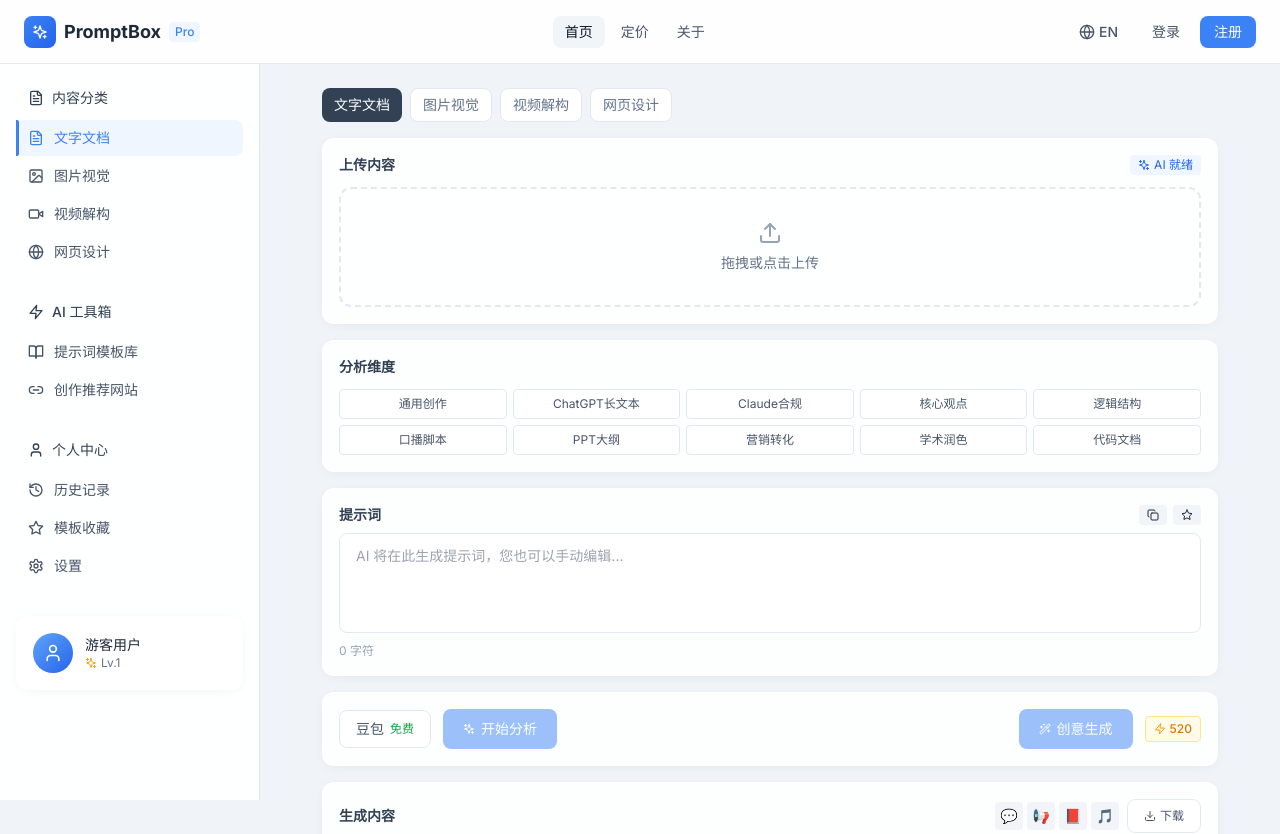
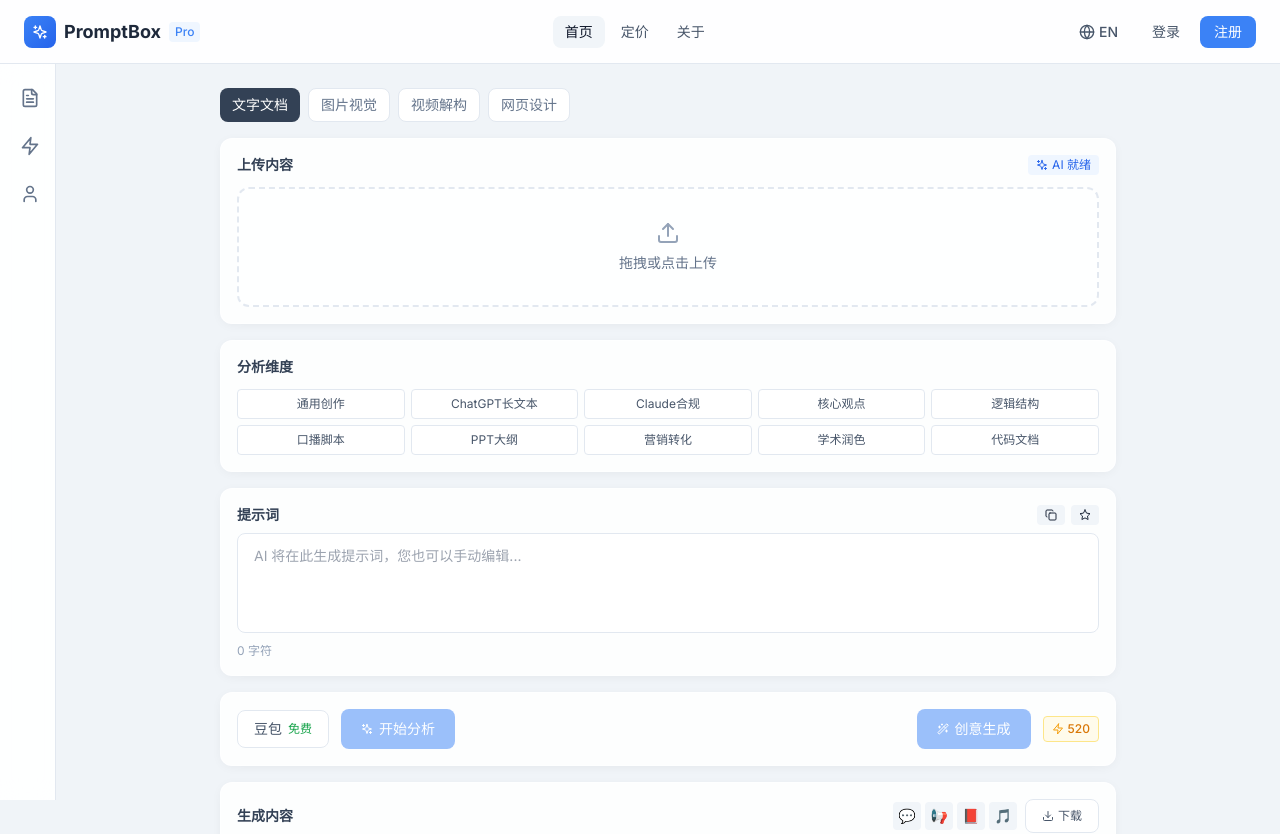
Before and after one commit to oxygen02/promptbox, a Next.js app: page / in a window 1280 px wide. Shown: the top 834 px of the page. Built offline with nearby package versions, Linux system fonts and the light colour scheme.

Commit message:
fix: Sidebar hover expand, clear hierarchy levels

```diff
--- a/src/app/layout.tsx
+++ b/src/app/layout.tsx
@@ -23,7 +23,8 @@ export default function RootLayout({
         <Header />
         <div className="flex pt-16 min-h-screen" style={{ background: '#f0f4f8' }}>
           <Sidebar />
-          <main className="flex-1 md:ml-[260px] min-h-[calc(100vh-4rem)] p-6">
+          {/* 主内容区，margin-left 跟随侧边栏宽度 */}
+          <main className="flex-1 md:ml-[56px] min-h-[calc(100vh-4rem)] p-4 md:p-6 transition-all duration-300">
             <Suspense fallback={
               <div className="flex items-center justify-center min-h-[50vh]">
                 <div className="animate-spin rounded-full h-8 w-8 border-b-2 border-blue-500"></div>
--- a/src/components/Sidebar.tsx
+++ b/src/components/Sidebar.tsx
@@ -15,27 +15,61 @@ import {
   History,
   Star,
   Settings,
-  CreditCard,
-  Sparkles
+  ChevronRight,
+  type LucideIcon,
 } from "lucide-react";
 import { cn } from "@/lib/utils";
 
-const contentCategories = [
-  { key: "text", icon: FileText, label: "文字文档", labelEn: "Text" },
-  { key: "image", icon: Image, label: "图片视觉", labelEn: "Image" },
-  { key: "video", icon: Video, label: "视频解构", labelEn: "Video" },
-  { key: "web", icon: Globe, label: "网页设计", labelEn: "Web" },
-];
+interface NavItem {
+  key: string;
+  icon: LucideIcon;
+  zh: string;
+  en: string;
+  href?: string;
+}
 
-const aiTools = [
-  { key: "templates", href: "/templates", icon: BookOpen, label: "提示词模板库", labelEn: "Templates" },
-  { key: "tools", href: "/tools", icon: Link2, label: "创作推荐网站", labelEn: "AI Tools" },
-];
+interface NavSection {
+  key: string;
+  icon: LucideIcon;
+  zh: string;
+  en: string;
+  items: NavItem[];
+}
 
-const personalCenter = [
-  { key: "history", href: "/history", icon: History, label: "历史记录", labelEn: "History" },
-  { key: "favorites", href: "/favorites", icon: Star, label: "模板收藏", labelEn: "Favorites" },
-  { key: "settings", href: "/settings", icon: Settings, label: "设置", labelEn: "Settings" },
+const navSections: NavSection[] = [
+  {
+    key: "content",
+    icon: FileText,
+    zh: "内容分类",
+    en: "Content",
+    items: [
+      { key: "text", icon: FileText, zh: "文字文档", en: "Text" },
+      { key: "image", icon: Image, zh: "图片视觉", en: "Image" },
+      { key: "video", icon: Video, zh: "视频解构", en: "Video" },
+      { key: "web", icon: Globe, zh: "网页设计", en: "Web" },
+    ],
+  },
+  {
+    key: "tools",
+    icon: Zap,
+    zh: "AI 工具箱",
+    en: "AI Tools",
+    items: [
+      { key: "templates", icon: BookOpen, zh: "提示词模板库", en: "Templates", href: "/templates" },
+      { key: "websites", icon: Link2, zh: "创作推荐网站", en: "Websites", href: "/tools" },
+    ],
+  },
+  {
+    key: "personal",
+    icon: User,
+    zh: "个人中心",
+    en: "Account",
+    items: [
+      { key: "history", icon: History, zh: "历史记录", en: "History", href: "/history" },
+      { key: "favorites", icon: Star, zh: "模板收藏", en: "Favorites", href: "/favorites" },
+      { key: "settings", icon: Settings, zh: "设置", en: "Settings", href: "/settings" },
+    ],
+  },
 ];
 
 export default function Sidebar() {
@@ -43,6 +77,9 @@ export default function Sidebar() {
   const router = useRouter();
   const [language, setLanguage] = useState<"zh" | "en">("zh");
   const [contentType, setContentType] = useState<string>("text");
+  const [hoveredSection, setHoveredSection] = useState<string | null>(null);
+  const [hoveredItem, setHoveredItem] = useState<string | null>(null);
+  const [expanded, setExpanded] = useState(false);
 
   // 从 URL 获取当前内容类型
   useEffect(() => {
@@ -53,109 +90,102 @@ export default function Sidebar() {
     }
   }, [pathname]);
 
-  const handleContentClick = (key: string) => {
+  const handleContentClick = (key: string, href?: string) => {
+    if (href) {
+      router.push(href);
+    } else {
       setContentType(key);
       router.push(`/?type=${key}`);
+    }
+  };
+
+  const isActive = (key: string, href?: string) => {
+    if (href) {
+      return pathname === href;
+    }
+    return contentType === key && pathname === "/";
   };
 
   return (
-    <aside className="fixed left-0 top-16 bottom-0 w-[260px] glass-sidebar overflow-y-auto hidden md:block">
-      <nav className="p-4">
-        {/* 内容分类 - 永久展开 */}
-        <div className="mb-6">
-          <div className="flex items-center gap-2 px-3 py-2 text-sm font-medium text-slate-700">
-            <FileText className="w-4 h-4" />
-            <span>{language === "zh" ? "内容分类" : "Content"}</span>
+    <aside
+      className={cn(
+        "fixed left-0 top-16 bottom-0 glass-sidebar overflow-y-auto hidden md:block transition-all duration-300 z-40",
+        expanded ? "w-[220px]" : "w-[56px]"
+      )}
+      onMouseEnter={() => setExpanded(true)}
+      onMouseLeave={() => setExpanded(false)}
+    >
+      <nav className="py-4">
+        {navSections.map((section, sectionIndex) => (
+          <div key={section.key} className="mb-3">
+            {/* 一级标题 */}
+            <div
+              className={cn(
+                "px-3 py-2 mx-2 rounded-lg font-semibold text-slate-700 transition-all duration-200",
+                expanded ? "flex items-center gap-2.5" : "justify-center",
+                !expanded && "hover:bg-slate-100"
+              )}
+              onMouseEnter={() => setHoveredSection(section.key)}
+              onMouseLeave={() => setHoveredSection(null)}
+            >
+              <section.icon className={cn(
+                "w-5 h-5 flex-shrink-0",
+                hoveredSection === section.key ? "text-blue-500" : "text-slate-500"
+              )} />
+              {expanded && (
+                <span className="text-sm font-semibold text-slate-700">
+                  {language === "zh" ? section.zh : section.en}
+                </span>
+              )}
             </div>
 
-          <div className="mt-1 space-y-0.5">
-            {contentCategories.map(cat => (
+            {/* 二级项目 */}
+            <div className={cn(
+              "transition-all duration-200",
+              expanded ? "opacity-100" : "opacity-0 h-0 overflow-hidden"
+            )}>
+              {section.items.map((item, itemIndex) => {
+                const active = isActive(item.key, item.href);
+                return (
                   <button
-                key={cat.key}
-                onClick={() => handleContentClick(cat.key)}
+                    key={item.key}
+                    onClick={() => handleContentClick(item.key, item.href)}
+                    onMouseEnter={() => setHoveredItem(item.key)}
+                    onMouseLeave={() => setHoveredItem(null)}
                     className={cn(
-                  "w-full flex items-center gap-2.5 px-3 py-2 text-sm rounded-lg transition-all duration-200 relative",
-                  contentType === cat.key
-                    ? "active-item"
-                    : "text-slate-600 hover-item"
+                      "w-full flex items-center gap-2.5 px-3 py-2 mx-2 text-sm rounded-lg transition-all duration-200 relative",
+                      "ml-6", // 缩进，表示是二级
+                      active
+                        ? "bg-blue-50 text-blue-600 before:absolute before:left-0 before:top-1 before:bottom-1 before:w-[3px] before:bg-blue-500 before:rounded-r"
+                        : "text-slate-600 hover:bg-slate-50",
+                      hoveredItem === item.key && !active && "bg-slate-50 text-slate-700"
                     )}
                   >
-                <cat.icon className="w-4 h-4" />
-                {language === "zh" ? cat.label : cat.labelEn}
+                    <item.icon className="w-4 h-4 flex-shrink-0" />
+                    <span className="truncate">{language === "zh" ? item.zh : item.en}</span>
                   </button>
-            ))}
+                );
+              })}
             </div>
           </div>
+        ))}
 
-        {/* AI 工具箱 - 永久展开 */}
-        <div className="mb-6">
-          <div className="flex items-center gap-2 px-3 py-2 text-sm font-medium text-slate-700">
-            <Zap className="w-4 h-4" />
-            <span>{language === "zh" ? "AI 工具箱" : "AI Tools"}</span>
+        {/* 底部用户信息 */}
+        {expanded && (
+          <div className="px-4 py-3 mx-2 mt-4 glass-card rounded-xl">
+            <div className="flex items-center gap-3">
+              <div className="w-9 h-9 rounded-full bg-gradient-to-br from-blue-400 to-blue-600 flex items-center justify-center">
+                <User className="w-4 h-4 text-white" />
               </div>
-
-          <div className="mt-1 space-y-0.5">
-            {aiTools.map(tool => (
-              <Link
-                key={tool.key}
-                href={tool.href}
-                className={cn(
-                  "flex items-center gap-2.5 px-3 py-2 text-sm rounded-lg transition-all duration-200 relative",
-                  pathname === tool.href
-                    ? "active-item"
-                    : "text-slate-600 hover-item"
-                )}
-              >
-                <tool.icon className="w-4 h-4" />
-                {language === "zh" ? tool.label : tool.labelEn}
-              </Link>
-            ))}
-          </div>
-        </div>
-
-        {/* 个人中心 - 永久展开 */}
-        <div className="mb-6">
-          <div className="flex items-center gap-2 px-3 py-2 text-sm font-medium text-slate-700">
-            <User className="w-4 h-4" />
-            <span>{language === "zh" ? "个人中心" : "Account"}</span>
-          </div>
-
-          <div className="mt-1 space-y-0.5">
-            {personalCenter.map(item => (
-              <Link
-                key={item.key}
-                href={item.href}
-                className={cn(
-                  "flex items-center gap-2.5 px-3 py-2 text-sm rounded-lg transition-all duration-200 relative",
-                  pathname === item.href
-                    ? "active-item"
-                    : "text-slate-600 hover-item"
-                )}
-              >
-                <item.icon className="w-4 h-4" />
-                {language === "zh" ? item.label : item.labelEn}
-              </Link>
-            ))}
-          </div>
-        </div>
-
-        {/* 用户信息卡片 - 仅显示头像、状态、等级 */}
-        <div className="mt-8 p-4 glass-card rounded-xl">
-          <div className="flex items-center gap-3">
-            <div className="w-10 h-10 rounded-full bg-gradient-to-br from-blue-400 to-blue-600 flex items-center justify-center">
-              <User className="w-5 h-5 text-white" />
-            </div>
-            <div>
-              <div className="text-sm font-medium text-slate-800">
+              <div className="flex-1 min-w-0">
+                <div className="text-sm font-medium text-slate-800 truncate">
                   {language === "zh" ? "游客用户" : "Guest"}
                 </div>
-              <div className="text-xs text-slate-500 flex items-center gap-1">
-                <Sparkles className="w-3 h-3 text-amber-500" />
-                Lv.1
+                <div className="text-xs text-slate-500">Lv.1</div>
               </div>
             </div>
           </div>
-        </div>
+        )}
       </nav>
     </aside>
   );
```
Lines whose indentation alone changed are shown as unchanged.
